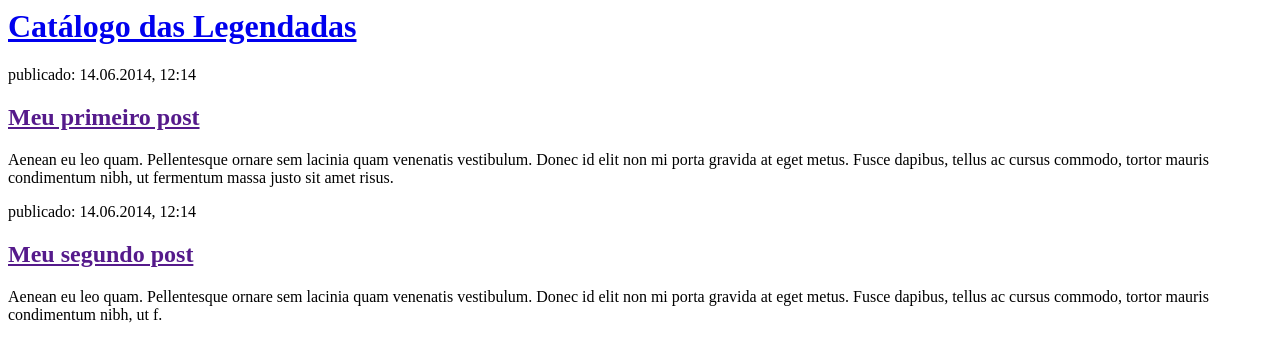
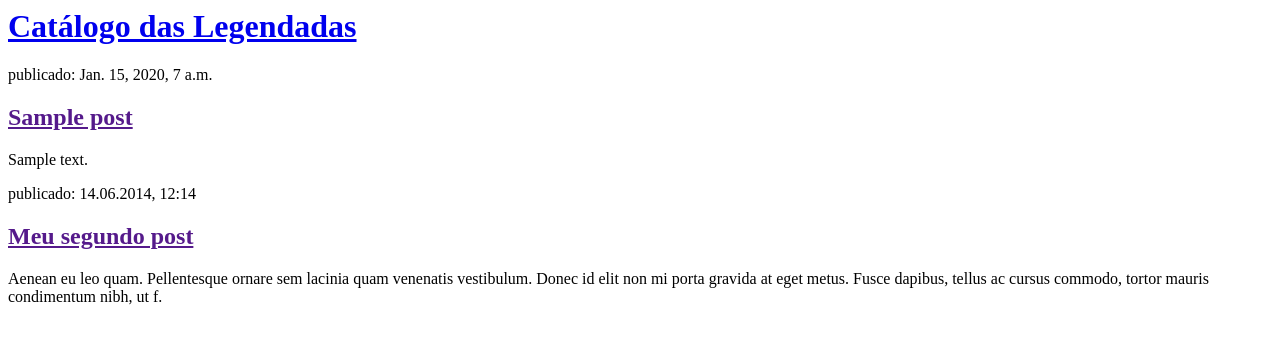
Before and after one commit to zzzherick/project-empty, a Django app: page /catalog/ in a window 1280 px wide. Shown: the top 362 px of the page. Run offline with Django 3.2, Linux system fonts and the light colour scheme; tables that the repository leaves empty hold one stand-in row (values such as "Sample post").

Commit message:
Modificando templates para mostrar posts do banco de dados

```diff
--- a/catalog/templates/catalog/post_list.html
+++ b/catalog/templates/catalog/post_list.html
@@ -7,11 +7,13 @@
             <h1><a href="/catalog">Catálogo das Legendadas</a></h1>
         </div>
 
+        {% for post in posts %}
         <div>
-            <p>publicado: 14.06.2014, 12:14</p>
-            <h2><a href="">Meu primeiro post</a></h2>
-            <p>Aenean eu leo quam. Pellentesque ornare sem lacinia quam venenatis vestibulum. Donec id elit non mi porta gravida at eget metus. Fusce dapibus, tellus ac cursus commodo, tortor mauris condimentum nibh, ut fermentum massa justo sit amet risus.</p>
+            <p>publicado: {{ post.published_date }}</p>
+            <h2><a href="">{{ post.title }}</a></h2>
+            <p>{{ post.text|linebreaksbr }}</p>
         </div>
+        {% endfor %}
 
         <div>
             <p>publicado: 14.06.2014, 12:14</p>
--- a/catalog/views.py
+++ b/catalog/views.py
@@ -1,4 +1,7 @@
 from django.shortcuts import render
+from django.utils import timezone
+from .models import Post
 
 def post_list(request):
-    return render(request, 'catalog/post_list.html', {})
+    posts = Post.objects.filter(published_date__lte=timezone.now()).order_by('published_date')
+    return render(request, 'catalog/post_list.html', {'posts': posts})
```
